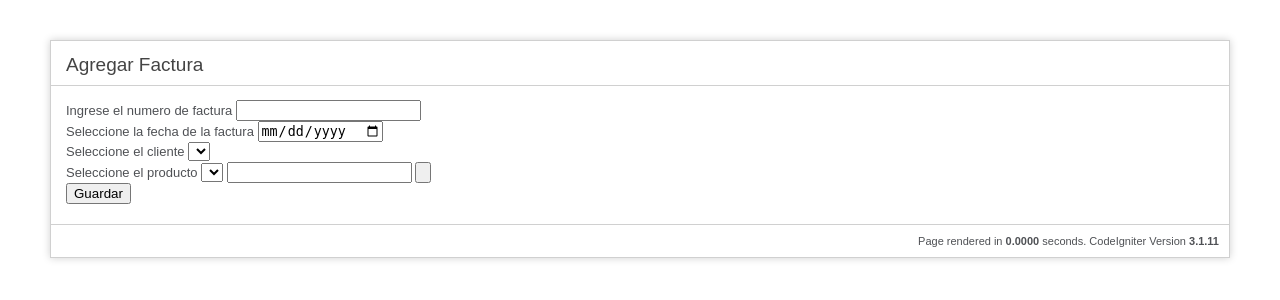
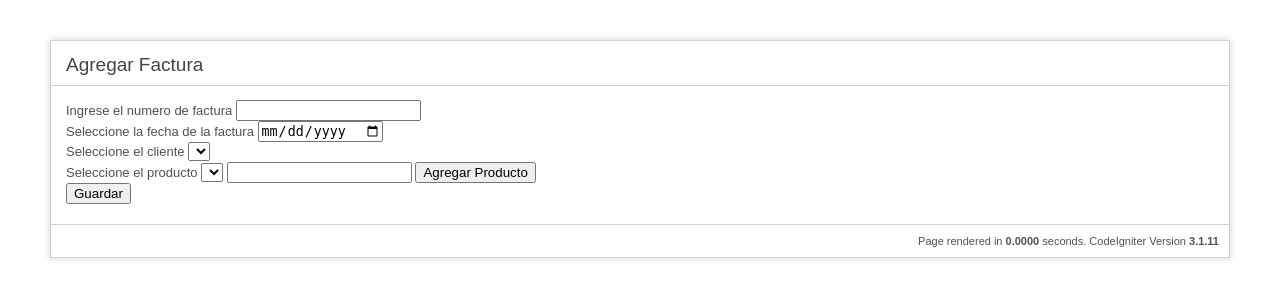
Before and after one commit to crafaell/examen-almo, a CodeIgniter app: the page made by application/views/factura_nueva.php in a window 1280 px wide. Shown: the top 300 px of the page. Run offline with CodeIgniter, Linux system fonts and the light colour scheme; data that the repository does not hold is empty.

Commit message:
Correccion en vista de agregar factura

```diff
--- a/application/views/factura_nueva.php
+++ b/application/views/factura_nueva.php
@@ -100,7 +100,7 @@ defined('BASEPATH') OR exit('No direct script access allowed');
 					?>
 				</select>
 				<input type="number" id="txt_cantidad">
-				<input type="button" class="btn" name="Agregar Producto" onclick="ProductoAgregar();">
+				<input type="button" class="btn" value="Agregar Producto" onclick="ProductoAgregar();">
 			</div>
 			<div id="tbl_productos"></div>
 			<div>
@@ -113,7 +113,7 @@ defined('BASEPATH') OR exit('No direct script access allowed');
 </div>
 <script type="text/javascript" href="includes/js/jquery-1.10.2.min.js"></script>
 <script type="text/javascript">
-	var productos_agregados[];
+	var productos_agregados = [];
 	function ProductoAgregar(){
 		var cantidad = parseInt($('#txt_cantidad').val());
 		if(cantidad > 0){
```
